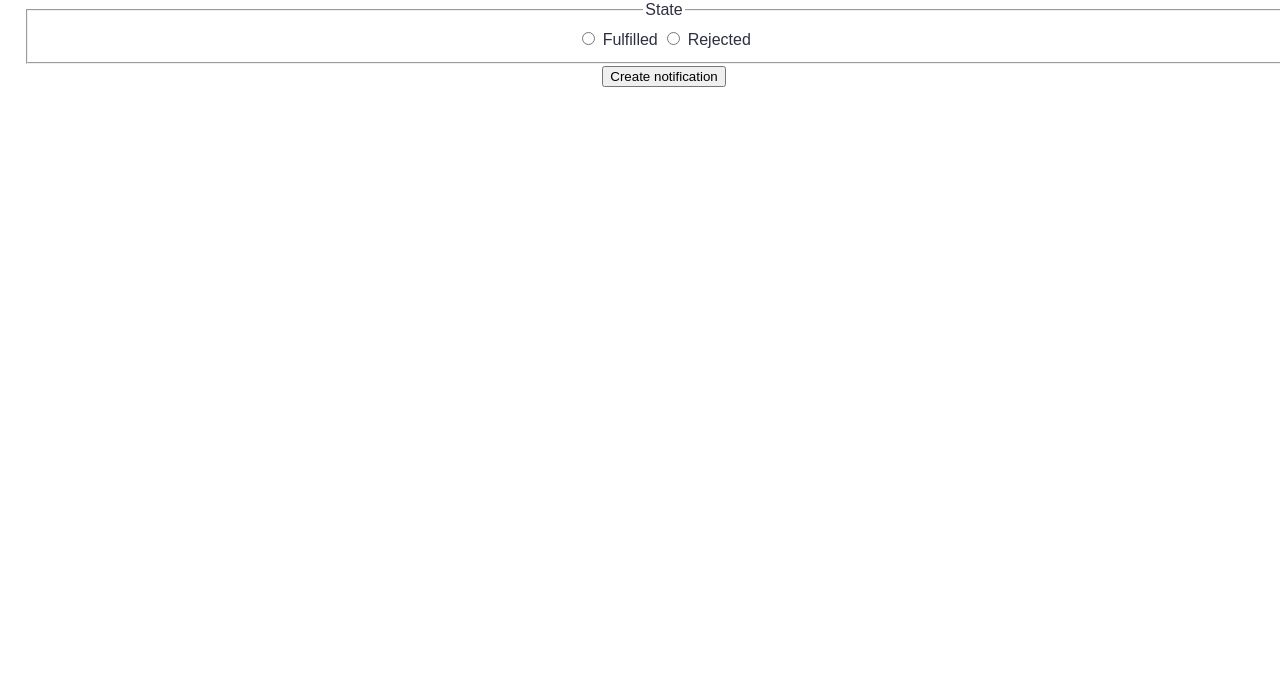
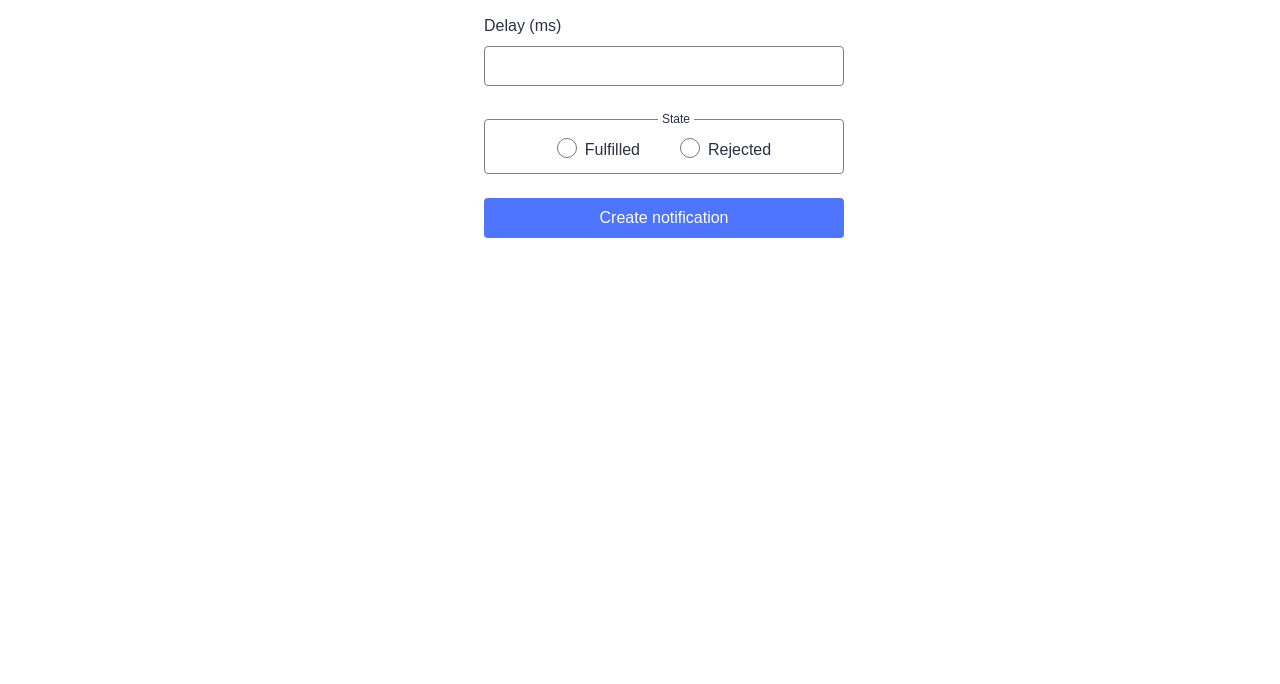
Before and after one commit to Lafanone/goit-js-hw-10, a website built with Vite: page src/2-snackbar.html in a window 1280 px wide. Shown: the part 164-848 px from the top of the page. Built offline with nearby package versions, Linux system fonts and the light colour scheme.

Commit message:
Update styles.css

```diff
--- a/src/css/styles.css
+++ b/src/css/styles.css
@@ -18,18 +18,14 @@ body {
   font-family: 'Montserrat', sans-serif;
   margin: 24px;
   color: #2E2F42;
-  /* Прибираємо зайві flex властивості з body, якщо вони там були */
   display: block;
 }
 
-/* Новий контейнер для верхньої частини */
 .timer-controls {
   display: flex;
   align-items: center;
   gap: 8px;
-  /* Відступ між полем і кнопкою */
   margin-bottom: 32px;
-  /* Відступ до цифр */
 }
 
 #datetime-picker {
@@ -74,7 +70,6 @@ button[data-start]:disabled {
 .timer {
   display: flex;
   gap: 24px;
-  /* Відступи між цифрами */
 }
 
 .field {
@@ -94,3 +89,104 @@ button[data-start]:disabled {
   line-height: 1.5;
   text-transform: uppercase;
 }
+
+.container {
+  text-align: center;
+  margin-top: 20px;
+}
+
+.form {
+  display: flex;
+  flex-direction: column;
+  gap: 24px;
+  width: 360px;
+  margin: 40px auto;
+}
+
+.form label {
+  align-items: flex-start;
+  display: flex;
+  flex-direction: column;
+  gap: 8px;
+  font-size: 16px;
+  color: #2E2F42;
+}
+
+.form input[type="number"] {
+  width: 100%;
+  height: 40px;
+  padding: 8px 16px;
+  font-family: inherit;
+  font-size: 16px;
+  border: 1px solid #808080;
+  border-radius: 4px;
+  outline: none;
+  box-sizing: border-box;
+  transition: border-color 0.3s;
+}
+
+.form input[type="number"]:hover,
+.form input[type="number"]:focus {
+  border-color: #000;
+}
+
+fieldset {
+    margin: 0;
+    padding: 0;
+    border: 1px solid #808080;
+    border-radius: 4px;
+    width: 100%;
+    height: 64px;
+    box-sizing: border-box;
+    display: flex;
+    align-items: center;
+    justify-content: center;
+    gap: 40px;
+    padding-top: 10px;
+}
+
+legend {
+    font-size: 12px;
+    padding: 0 4px;
+    color: #2E2F42;
+    margin-left: 12px;
+    float: none;
+    width: auto;
+}
+
+
+fieldset label {
+  display: flex;
+  flex-direction: row !important;
+  align-items: center;
+  gap: 8px;
+  cursor: pointer;
+  font-size: 16px;
+  margin: 0;
+}
+
+input[type="radio"] {
+  margin: 0;
+  width: 20px;
+  height: 20px;
+  accent-color: #4E75FF;
+  cursor: pointer;
+}
+
+button[type="submit"] {
+  width: 100%;
+  height: 40px;
+  background-color: #4E75FF;
+  color: #fff;
+  font-family: inherit;
+  font-weight: 500;
+  font-size: 16px;
+  border: none;
+  border-radius: 4px;
+  cursor: pointer;
+  transition: background-color 0.3s;
+}
+
+button[type="submit"]:hover {
+  background-color: #6C8CFF;
+}
```
